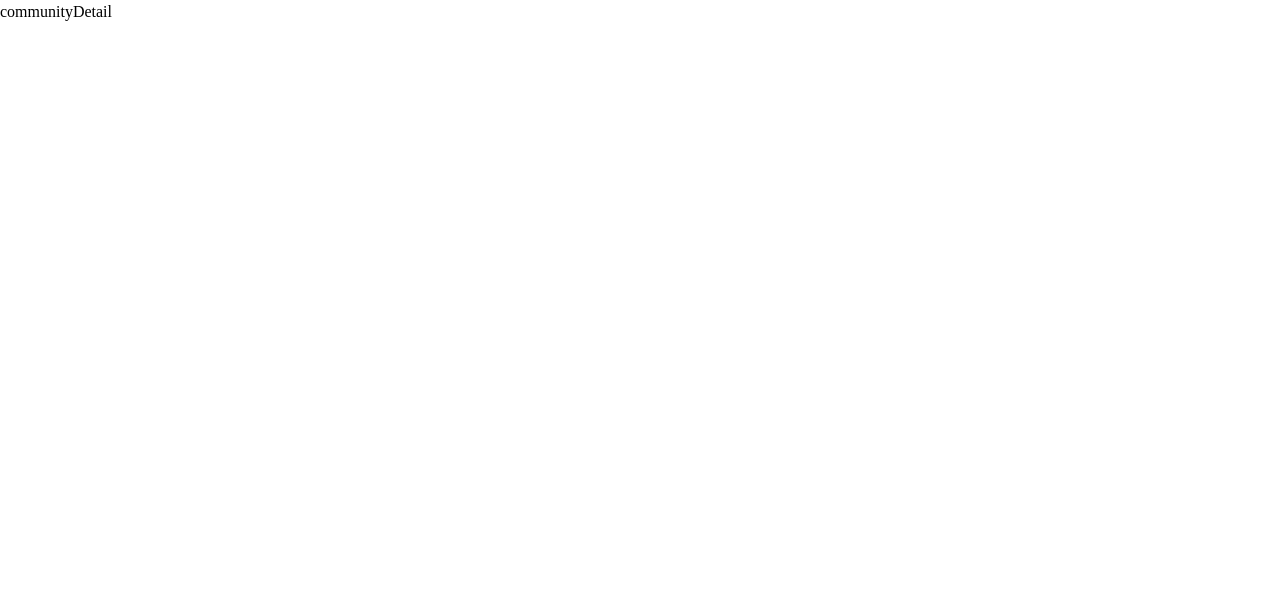
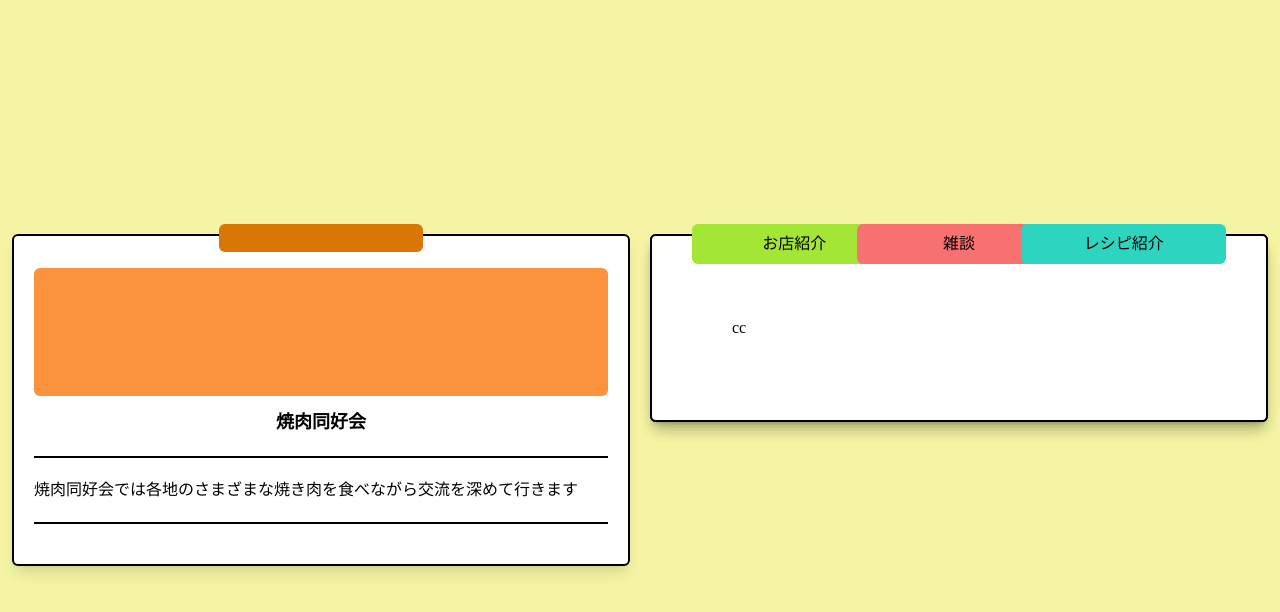
Before and after one commit to kuma0328/web3hackathon, a Next.js app in the folder client/: page /community/aaa in a window 1280 px wide. Shown: the top 612 px of the page. Built offline with nearby package versions, Linux system fonts and the light colour scheme.

Commit message:
feat:community詳細ページUI

```diff
--- /dev/null
+++ b/client/components/Chats/Chat.tsx
@@ -0,0 +1,21 @@
+import { ReactNode } from 'react';
+type TProps = {
+  chatTitle: string;
+  children: ReactNode;
+  className?: string;
+};
+export const Chat = ({ children, className, chatTitle }: TProps) => {
+  return (
+    <div
+      className={`absolute w-full rounded-md border-2 border-black bg-white shadow-lg`}
+    >
+      <span
+        className={`${className} absolute z-30 -my-3 mx-auto flex h-10 w-1/3 items-center justify-center rounded-md transition-all hover:z-50 hover:-my-7 hover:h-14`}
+        onClick={() => console.log('click')}
+      >
+        {chatTitle}
+      </span>
+      {children}
+    </div>
+  );
+};
--- /dev/null
+++ b/client/components/Chats/ChatsBoard.tsx
@@ -0,0 +1,21 @@
+import { Chat } from './Chat';
+
+// どのタブを選んでいるのかはstateで管理する
+// クリックで各チャット欄に移動する感じで
+export const ChatsBoard = () => {
+  return (
+    <div className="relative">
+      <div className="absolute top-0 left-0 w-full">
+        <Chat chatTitle="お店紹介" className=" ml-10 bg-lime-400">
+          <div className="p-20">aa</div>
+        </Chat>
+        <Chat chatTitle="雑談" className="left-1/3  bg-red-400">
+          <div className="p-20">bb</div>
+        </Chat>
+        <Chat chatTitle="レシピ紹介" className="left-2/3 -ml-10 bg-teal-400">
+          <div className="p-20">cc</div>
+        </Chat>
+      </div>
+    </div>
+  );
+};
--- a/client/components/Community/Communities.tsx
+++ b/client/components/Community/Communities.tsx
@@ -3,11 +3,13 @@ import { Community } from './Community';
 export const Communities = () => {
   return (
     <div className="grid grid-cols-5 gap-10">
-      {[0, 1, 2, 3, 4, 5].map(() => {
+      {[0, 1, 2, 3, 4, 5].map((idx) => {
         return (
           <Community
             title="焼肉同好会"
             description="焼肉同好会では各地のさまざまな焼き肉を食べながら交流を深めて行きます"
+            link="/community/aaa"
+            key={idx}
           />
         );
       })}
--- a/client/components/Community/Community.tsx
+++ b/client/components/Community/Community.tsx
@@ -1,12 +1,12 @@
 import { Board } from '../BaseParts/Board';
-import { Button } from '../BaseParts/Button';
 import { Descriptions } from '../BaseParts/Descriptions';
 import { LinkTo } from '../BaseParts/LinkTo';
 type TProps = {
   title: string;
+  link?: string;
   description: string;
 };
-export const Community = ({ title, description }: TProps) => {
+export const Community = ({ title, link, description }: TProps) => {
   return (
     <Board>
       <div className="p-5">
@@ -17,9 +17,11 @@ export const Community = ({ title, description }: TProps) => {
             <p>{description}</p>
           </Descriptions>
         </div>
-        <LinkTo link="aaa" className="m-auto w-2/3 text-center">
-          見にいく
-        </LinkTo>
+        {link !== undefined && (
+          <LinkTo link={link} className="m-auto w-2/3 text-center">
+            見にいく
+          </LinkTo>
+        )}
       </div>
     </Board>
   );
--- a/client/pages/community/[id].tsx
+++ b/client/pages/community/[id].tsx
@@ -1,8 +1,21 @@
 import { useRouter } from 'next/router';
+import { ChatsBoard } from '../../components/Chats/ChatsBoard';
+import { Community } from '../../components/Community/Community';
+import { Page } from '../../components/Wrapper/Page';
 const communityDetail = () => {
   const router = useRouter();
   const { id } = router.query;
-  return <div>communityDetail</div>;
+  return (
+    <Page wide={true}>
+      <div className="mx-5 grid w-full grid-cols-2 gap-5">
+        <Community
+          title="焼肉同好会"
+          description="焼肉同好会では各地のさまざまな焼き肉を食べながら交流を深めて行きます"
+        />
+        <ChatsBoard />
+      </div>
+    </Page>
+  );
 };
 
 export default communityDetail;
--- a/client/pages/user/[name].tsx
+++ b/client/pages/user/[name].tsx
@@ -13,7 +13,7 @@ const index = () => {
         <Board className="w-full md:w-1/2">
           <div className="p-5 text-center md:p-20">
             <div className="m-auto my-3 h-32 w-32 rounded-full bg-orange-400"></div>
-            <TypoGraphy className="text-xl">{name}</TypoGraphy>
+            <TypoGraphy className="text-2xl">{name}</TypoGraphy>
             <Descriptions>
               <p>Eth:0.99</p>
               <p className="py-1">いいね数:10</p>
```
